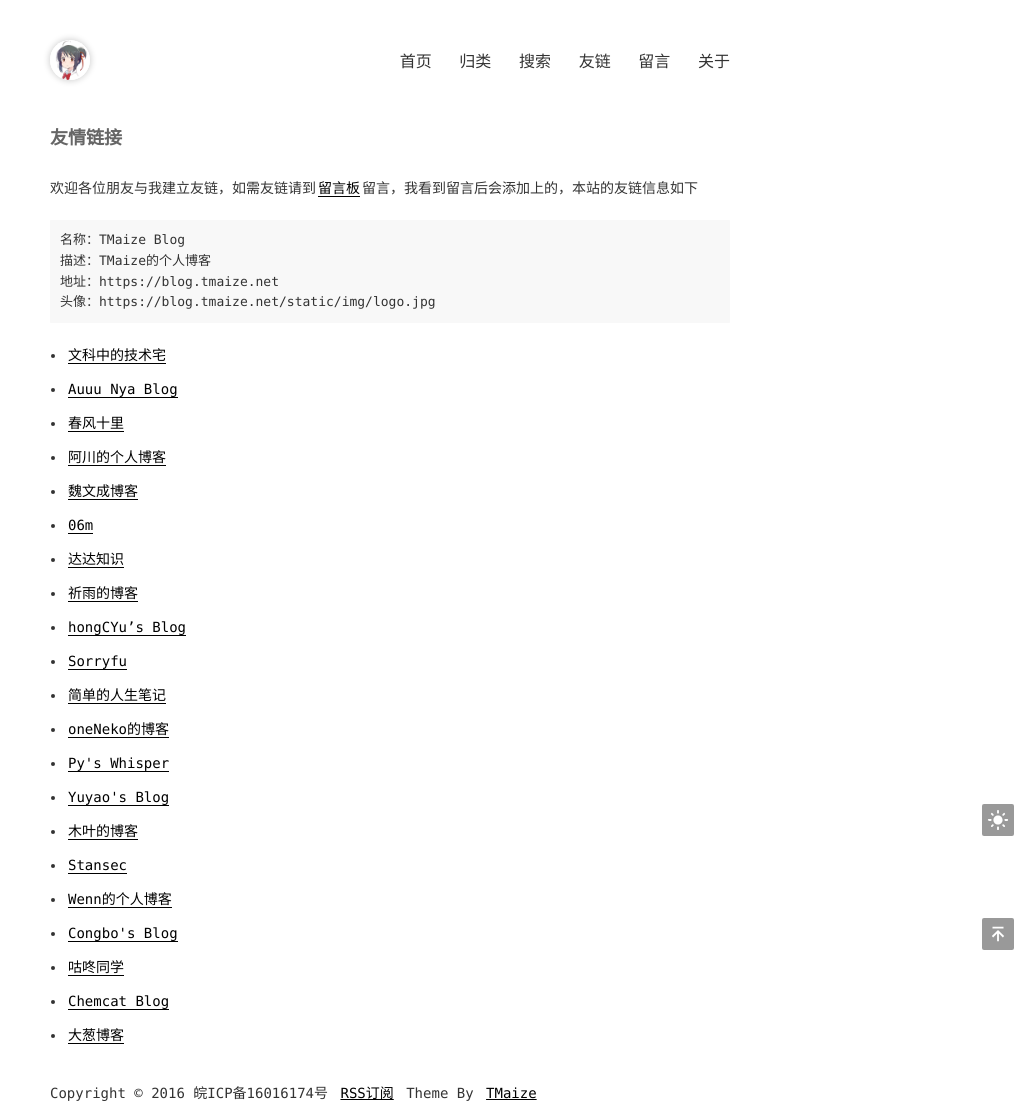
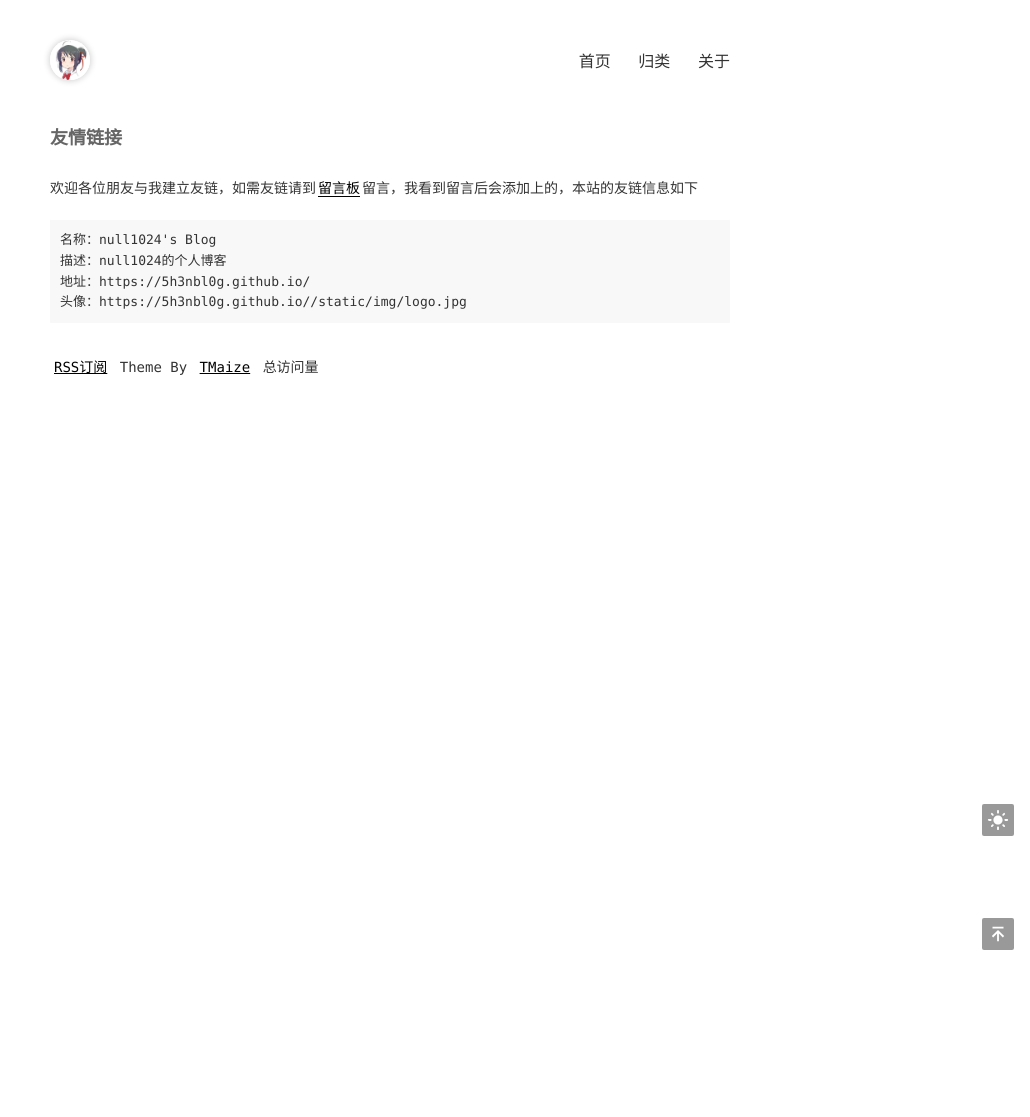
Before and after one commit to 5h3nbl0g/5h3nbl0g.github.io, a Jekyll site: the page built from pages/links.md, in a window 1280 px wide. Shown: the whole page, without its empty margins (250-1280 px from the left). Built offline with Jekyll 4.4.1, drawn with Linux system fonts in a browser that asks for light colours; comment, search, counter and statistics services are not loaded; part of the change alters nothing that is shown.

Commit message:
modified:   _config.yml

```diff
--- a/_config.yml
+++ b/_config.yml
@@ -4,11 +4,11 @@ plugins:
   - jekyll-regex-replace
 
 # SEO相关信息
-title: TMaize Blog
-description: TMaize的个人博客
-keywords: TMaize,Blog,Java,Html,JavaScript
-author: TMaize
-footerText: 'Copyright © 2016 皖ICP备16016174号'
+title: null1024's Blog
+description: null1024的个人博客
+keywords: null1024, Blog, Research
+author: Shen Wang
+# footerText: 'Copyright © 2016 皖ICP备16016174号'
 
 # 这些不要动
 permalink: /posts/:year/:month/:day/:title.html
@@ -20,11 +20,11 @@ exclude: ['CNAME', 'README.md', 'LICENSE', '_site', 'dist', 'Gemfile', 'Gemfile.
 
 # 域名配置
 # baseurl配置,如果网站部署在根目录下的其他目录中，请设置为 /目录名
-domainUrl: 'https://blog.tmaize.net'
+domainUrl: 'https://5h3nbl0g.github.io/'
 baseurl: ''
 
 # 吐个槽地址，会在chat页面中重定向到该地址
-tucaoUrl: https://support.qq.com/product/86335
+# tucaoUrl: https://support.qq.com/product/86335
 
 # 菜单
 # 必填字段 title: '文本' url: '链接'
@@ -34,17 +34,17 @@ menu:
     url: /
   - title: 归类
     url: /pages/categories.html
-  - title: 搜索
-    url: /pages/search.html
-  - title: 友链
-    url: /pages/links.html
-  - title: 留言
-    url: /pages/chat.html
+  # - title: 搜索
+  #  url: /pages/search.html
+  # - title: 友链
+  #  url: /pages/links.html
+  # - title: 留言
+  #  url: /pages/chat.html
   - title: 关于
-    url: /pages/about.html
+    url: https://null1024-ws.github.io/
 
 # 点击页面文字冒出特效,不需要请设置为false
-extClickEffect: true
+extClickEffect: false
 
 # Google Adsense,不需要请设置为false
 # _includes/ext-adsense.html 里面修改为自己的配置
@@ -54,49 +54,49 @@ extAdsense: false
 extMath: false
 
 # 显示访问量统计，由不蒜子提供服务
-extCount: false
+extCount: true
 
 # 友情链接
-links:
-  - title: 文科中的技术宅
-    url: https://www.townwang.com
-  - title: Auuu Nya Blog
-    url: http://mu1er.cn
-  - title: 春风十里
-    url: https://www.geek-era.com
-  - title: 阿川的个人博客
-    url: https://achuan.io
-  - title: 魏文成博客
-    url: https://www.wwc.ren
-  - title: 06m
-    url: https://www.06m.me
-  - title: 达达知识
-    url: https://www.dadapush.com
-  - title: 祈雨的博客
-    url: https://wakzz.cn
-  - title: hongCYu’s Blog
-    url: https://hongcyu.cn
-  - title: Sorryfu
-    url: https://fushaolei.github.io
-  - title: 简单的人生笔记
-    url: https://yoyling.com
-  - title: oneNeko的博客
-    url: https://blog.oneneko.com
-  - title: Py's Whisper
-    url: https://whisper.pyliubaolin.top
-  - title: Yuyao's Blog
-    url: http://hellocode.ink
-  - title: 木叶的博客
-    url: https://muye.ml
-  - title: Stansec
-    url: https://standeblog.com
-  - title: Wenn的个人博客
-    url: https://wenn.tech
-  - title: Congbo's Blog
-    url: https://congbo.site
-  - title: 咕咚同学
-    url: https://gudong.site
-  - title: Chemcat Blog
-    url: https://chemcat.gitee.io
-  - title: 大葱博客
-    url: https://blog.zzzdc.com/
+# links:
+#   - title: 文科中的技术宅
+#     url: https://www.townwang.com
+#   - title: Auuu Nya Blog
+#     url: http://mu1er.cn
+#   - title: 春风十里
+#     url: https://www.geek-era.com
+#   - title: 阿川的个人博客
+#     url: https://achuan.io
+#   - title: 魏文成博客
+#     url: https://www.wwc.ren
+#   - title: 06m
+#     url: https://www.06m.me
+#   - title: 达达知识
+#     url: https://www.dadapush.com
+#   - title: 祈雨的博客
+#     url: https://wakzz.cn
+#   - title: hongCYu’s Blog
+#     url: https://hongcyu.cn
+#   - title: Sorryfu
+#     url: https://fushaolei.github.io
+#   - title: 简单的人生笔记
+#     url: https://yoyling.com
+#   - title: oneNeko的博客
+#     url: https://blog.oneneko.com
+#   - title: Py's Whisper
+#     url: https://whisper.pyliubaolin.top
+#   - title: Yuyao's Blog
+#     url: http://hellocode.ink
+#   - title: 木叶的博客
+#     url: https://muye.ml
+#   - title: Stansec
+#     url: https://standeblog.com
+#   - title: Wenn的个人博客
+#     url: https://wenn.tech
+#   - title: Congbo's Blog
+#     url: https://congbo.site
+#   - title: 咕咚同学
+#     url: https://gudong.site
+#   - title: Chemcat Blog
+#     url: https://chemcat.gitee.io
+#   - title: 大葱博客
+#     url: https://blog.zzzdc.com/
```
